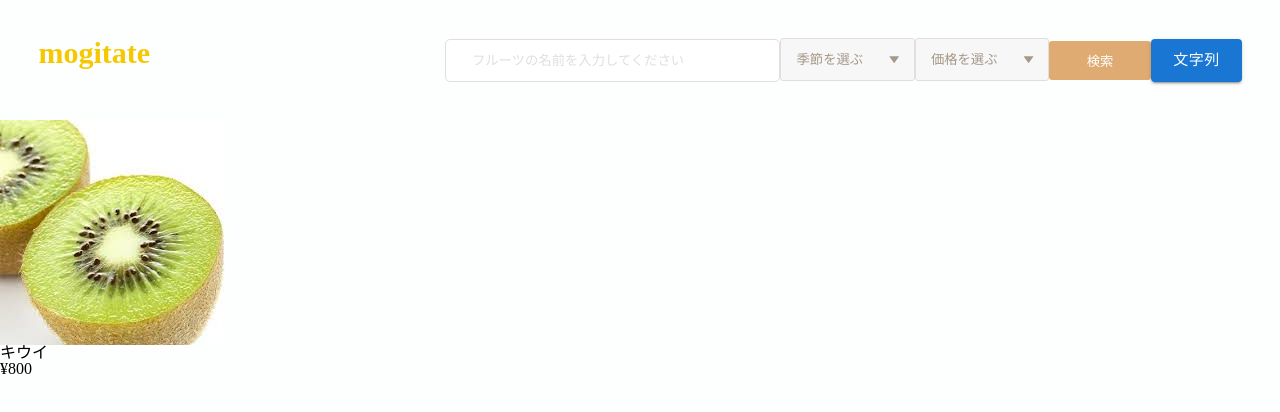
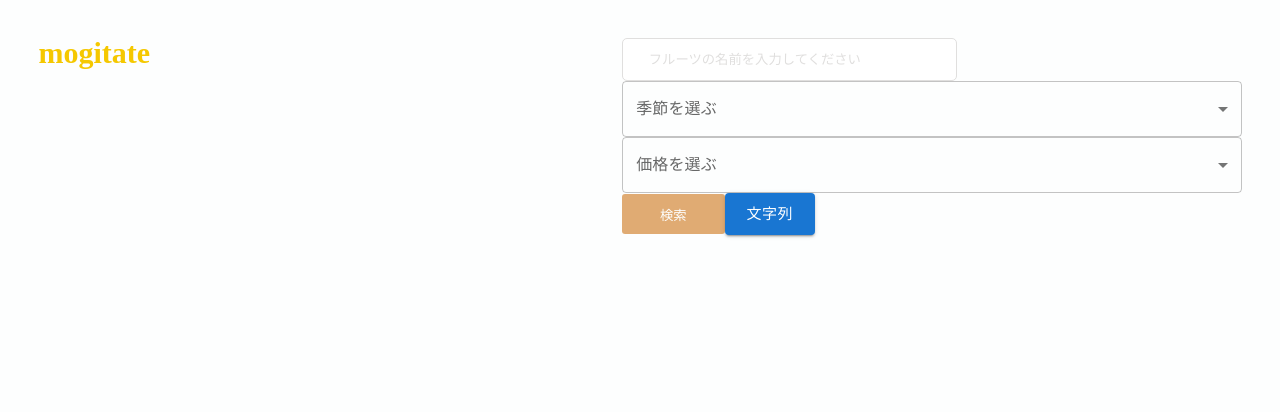
Before and after one commit to ychihiro/mogitate, a React (Create React App) app: page / in a window 1280 px wide. Shown: the top 412 px of the page. Built offline with nearby package versions, Linux system fonts and the light colour scheme.

Commit message:
feat: BaseSelect component

```diff
--- a/src/App.tsx
+++ b/src/App.tsx
@@ -1,18 +1,20 @@
 import React from "react";
-import Header from "./components/Header";
-import Kiwi from "./img/キウイ.jpg";
+// import Header from "./components/Header";
+// import Kiwi from "./img/キウイ.jpg";
+import BaseLayout from "./components/ui/layout/BaseLayout";
 
 export const App = (): JSX.Element => {
   return (
     <div className="App">
-      <Header></Header>
+      <BaseLayout></BaseLayout>
+      {/* <Header></Header>
       <main>
         <div className="menu-box">
           <img src={Kiwi} alt="メニュー画像" />
           <p>キウイ</p>
           <p>¥800</p>
         </div>
-      </main>
+      </main> */}
     </div>
   );
 };
--- a/src/components/Header.tsx
+++ b/src/components/Header.tsx
@@ -1,8 +1,34 @@
 import React from "react";
 import "../css/Header.css";
 import BaseButton from "./ui/button/BaseButton";
+import BaseSelect from "./ui/select/BaseSelect";
 
 export const Header = (): JSX.Element => {
+  const seasonList = [
+    { label: "", value: null },
+    { label: "春", value: 1 },
+    { label: "夏", value: 2 },
+    { label: "秋", value: 3 },
+    { label: "冬", value: 4 },
+  ];
+
+  const selectSeason = (): void => {
+    console.log("selectSeason");
+    console.log("季節が選択されました");
+  };
+
+  const priceList = [
+    { label: "800円未満", value: 1 },
+    { label: "800~1000円未満", value: 2 },
+    { label: "1000~1200円未満", value: 3 },
+    { label: "1200円以上", value: 4 },
+  ];
+
+  const selectPrice = (): void => {
+    console.log("selectPrice");
+    console.log("価格が選択されました");
+  };
+
   return (
     <header className="header">
       <h1 className="ttl">mogitate</h1>
@@ -13,28 +39,18 @@ export const Header = (): JSX.Element => {
           name="name"
           placeholder="フルーツの名前を入力してください"
         />
-        <label className="select-box">
-          <select name="select-season" id="">
-            <option selected disabled>
-              季節を選ぶ
-            </option>
-            <option value="1">春</option>
-            <option value="2">夏</option>
-            <option value="3">秋</option>
-            <option value="4">冬</option>
-          </select>
-        </label>
-        <label className="select-box">
-          <select name="select-price" id="">
-            <option selected disabled>
-              価格を選ぶ
-            </option>
-            <option value="1">800円未満</option>
-            <option value="2">800~1000円未満</option>
-            <option value="3">1000~1200円未満</option>
-            <option value="4">1200円以上</option>
-          </select>
-        </label>
+        <BaseSelect
+          id="season"
+          label="季節を選ぶ"
+          menus={seasonList}
+          change={selectSeason}
+        ></BaseSelect>
+        <BaseSelect
+          id="price"
+          label="価格を選ぶ"
+          menus={priceList}
+          change={selectPrice}
+        ></BaseSelect>
         <input className="btn" type="submit" value="検索" />
         <BaseButton text="文字列"></BaseButton>
       </form>
--- /dev/null
+++ b/src/components/ui/layout/BaseLayout.tsx
@@ -0,0 +1,12 @@
+import React from "react";
+import Header from "../../Header";
+
+export const BaseLayout: React.FC = () => {
+  return (
+    <main>
+      <Header></Header>
+    </main>
+  );
+};
+
+export default BaseLayout;
--- /dev/null
+++ b/src/components/ui/select/BaseSelect.tsx
@@ -0,0 +1,58 @@
+import {
+  FormControl,
+  InputLabel,
+  MenuItem,
+  Select,
+  type SelectChangeEvent,
+} from "@mui/material";
+import React from "react";
+
+interface Menu {
+  label: string;
+  value: number | null;
+}
+
+interface Props {
+  id: string;
+  label: string;
+  menus: Menu[];
+  change: () => void;
+}
+
+export const BaseButton: React.FC<Props> = (props) => {
+  const [selectValue, setSelectValue] = React.useState<string | undefined>();
+
+  // ドロップダウンメニューの値が変更された時の処理
+  const onChange = (event: SelectChangeEvent): void => {
+    console.log("onChange");
+    console.log(selectValue);
+    setSelectValue(event.target.value);
+    props.change();
+  };
+
+  // ドロップダウンメニューのリストを作成
+  const menuList = props.menus.map((menu, index) => {
+    return (
+      <MenuItem key={index} value={menu.label}>
+        {menu.label}
+      </MenuItem>
+    );
+  });
+
+  return (
+    <FormControl fullWidth>
+      <InputLabel id={props.id}>{props.label}</InputLabel>
+      <Select
+        labelId={props.id}
+        id="select"
+        value={selectValue}
+        label={props.label}
+        onChange={onChange}
+      >
+        {menuList}
+      </Select>
+    </FormControl>
+  );
+};
+
+export default BaseButton;
```
